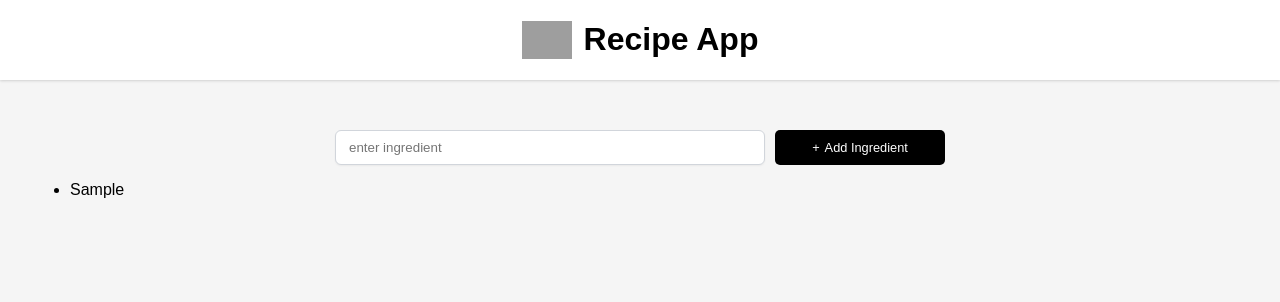
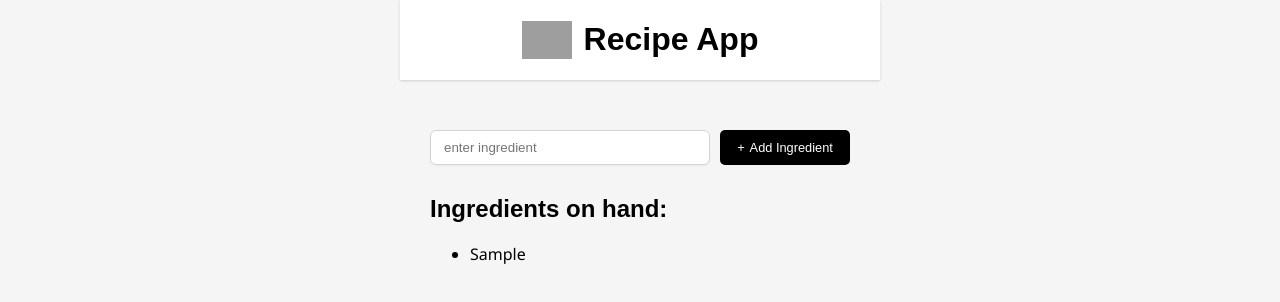
Before and after one commit to Kabileshwaran183/P5-Recipe-App, a React (Vite) app: page / in a window 1280 px wide. Both pictures are taken after typing "Sample" into the empty fields and a click on the button "Add Ingredient". Shown: the top 302 px of the page. Built offline with nearby package versions, Linux system fonts and the light colour scheme; grey boxes are pictures that could not be loaded.

Commit message:
Get recipe Button
Adding Get recipe button with the && function where
   ingredents >0 -> ingredient list
   ingredients >3 -> recipe button

```diff
--- a/src/components/Main.jsx
+++ b/src/components/Main.jsx
@@ -2,9 +2,11 @@ import React from 'react'
 export default function Main(){
     // const ingredients = ["chicken","vegnoodles","briyani"]
     const [ingredients,setIngredients] = React.useState([])
-    const ingredientListItems =ingredients.map(i=>(
+    const ingredientsListItems =ingredients.map(i=>(
         <li key={i}>{i}</li>
     ))
+
+
 
     function handleSubmit(event){
         event.preventDefault()
@@ -25,16 +27,30 @@ export default function Main(){
     return(
         <>
         <main>
-            <form onSubmit={handleSubmit} className="add-ingredient-form">
+            <form onSubmit={handleSubmit} className="add-ingredient-form" >
                 <input type="text"
                         placeholder="enter ingredient"
                         aria-label="Enter Recipe"
-                        name="ingredient" />
+                        name="ingredient"  required/>
                 <button >Add Ingredient</button>
             </form>
-            <ul>
-                {ingredientListItems}
-            </ul>
+            {ingredients.length>0 &&
+                                    <section>
+                                    <h2>Ingredients on hand:</h2>
+                                    <ul className="ingredients-list" aria-live="polite">
+                                        {ingredientsListItems}
+                                    </ul>
+                                    {ingredients.length>3 &&
+                                                            <div className="get-recipe-container">
+                                                                <div>
+                                                                    <h3>Ready for a recipe?</h3>
+                                                                    <p>Generate a recipe from your list of ingredients.</p>
+                                                                </div>
+                                                                <button>Get a recipe</button>
+                                                            </div>
+                                    }
+                                </section>
+            }
         </main>
 
         </>
--- a/src/index.css
+++ b/src/index.css
@@ -6,6 +6,9 @@ body {
     margin: 0;
     background-color: whitesmoke;
     font-family: sans-serif;
+    display: flex;
+    flex-direction: column;
+    align-items: center;
 }
 header{
     display: flex;
@@ -27,6 +30,17 @@ main {
     padding: 30px 30px 10px;
 }
 
+main > section{
+    margin:30px 0px;
+    margin-left:0;
+}
+main > section > ul{
+    margin-bottom: 30px;
+}
+main > section > ul > li{
+    margin-bottom: 8px;
+    font-family: 'Segoe UI', Tahoma, sans-serif;
+}
 
 .add-ingredient-form{
     display: flex;
@@ -41,8 +55,8 @@ main {
     padding: 9px 13px;
     box-shadow: 0px 1px 2px 0px rgba(0, 0, 0, 0.05);
     flex-grow: 1;
-    min-width: 150px;
-    max-width:430px;
+    min-width:280px;
+    max-width:500px;
 }
 .add-ingredient-form > button{
     border-radius: 5px;
@@ -50,7 +64,7 @@ main {
     color: white;
     font-size: 0.8rem;
     border: none;
-    width: 80px;
+    width: 130px;
     flex-grow: 1;
     max-width: 170px;
     font-weight: 500;
@@ -59,3 +73,23 @@ main {
     content:"+";
     margin-right: 5px;
 }
+.get-recipe-container{
+    background-color: rgb(237, 218, 202);
+    padding: 1px 20px 1%;
+    border-radius: 8px;
+    font-size: 0.8rem;
+    display: flex;
+    align-items: center;
+    gap:20px;
+}
+.get-recipe-container > button{
+    border-radius: 10px;
+    background-color: rgb(227, 110, 42);
+    color:white;
+    border:none;
+    height: 30px;
+    width: 100px;
+    font-size: small;
+    font-weight: 400;
+    font-family: 'Lucida Sans', 'Lucida Sans Regular', 'Lucida Grande', 'Lucida Sans Unicode';
+}
```
